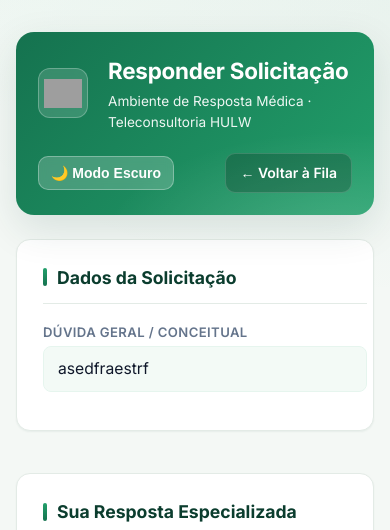
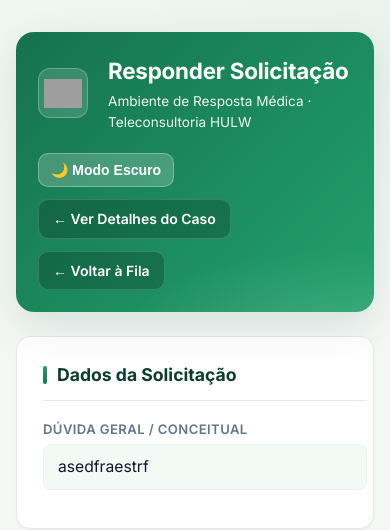
Before and after one commit to lucasnalbuquerque/projeto-pit, a Django app: page /responder/1/ in a window 390 px wide. Shown: the top 530 px of the page. Run offline with Django 5.2, Linux system fonts and the light colour scheme; data comes from the database, SQL or seed files in the repository; grey boxes are pictures that could not be loaded.

Commit message:
Update responder.html
botão "voltar para detalhes" adicionado

```diff
--- a/teleconsultoria/templates/responder.html
+++ b/teleconsultoria/templates/responder.html
@@ -296,7 +296,7 @@
             .painel-grid { grid-template-columns: 1fr; }
             .scrollable-info { max-height: none; }
             .hulw-header { flex-direction: column; align-items: flex-start; padding: 22px; }
-            .header-right { width: 100%; justify-content: space-between; }
+            .header-right { width: 100%; justify-content: space-between; flex-wrap: wrap; }
         }
     </style>
 </head>
@@ -315,6 +315,7 @@
         </div>
         <div class="header-right">
             <button class="theme-toggle" onclick="toggleTheme()" id="themeBtn">🌙 Modo Escuro</button>
+            <a href="{% url 'detalhe_caso' sol.id %}" class="btn-voltar">← Ver Detalhes do Caso</a>
             <a href="{% url 'fila_medica' %}" class="btn-voltar">← Voltar à Fila</a>
         </div>
     </header>
```
